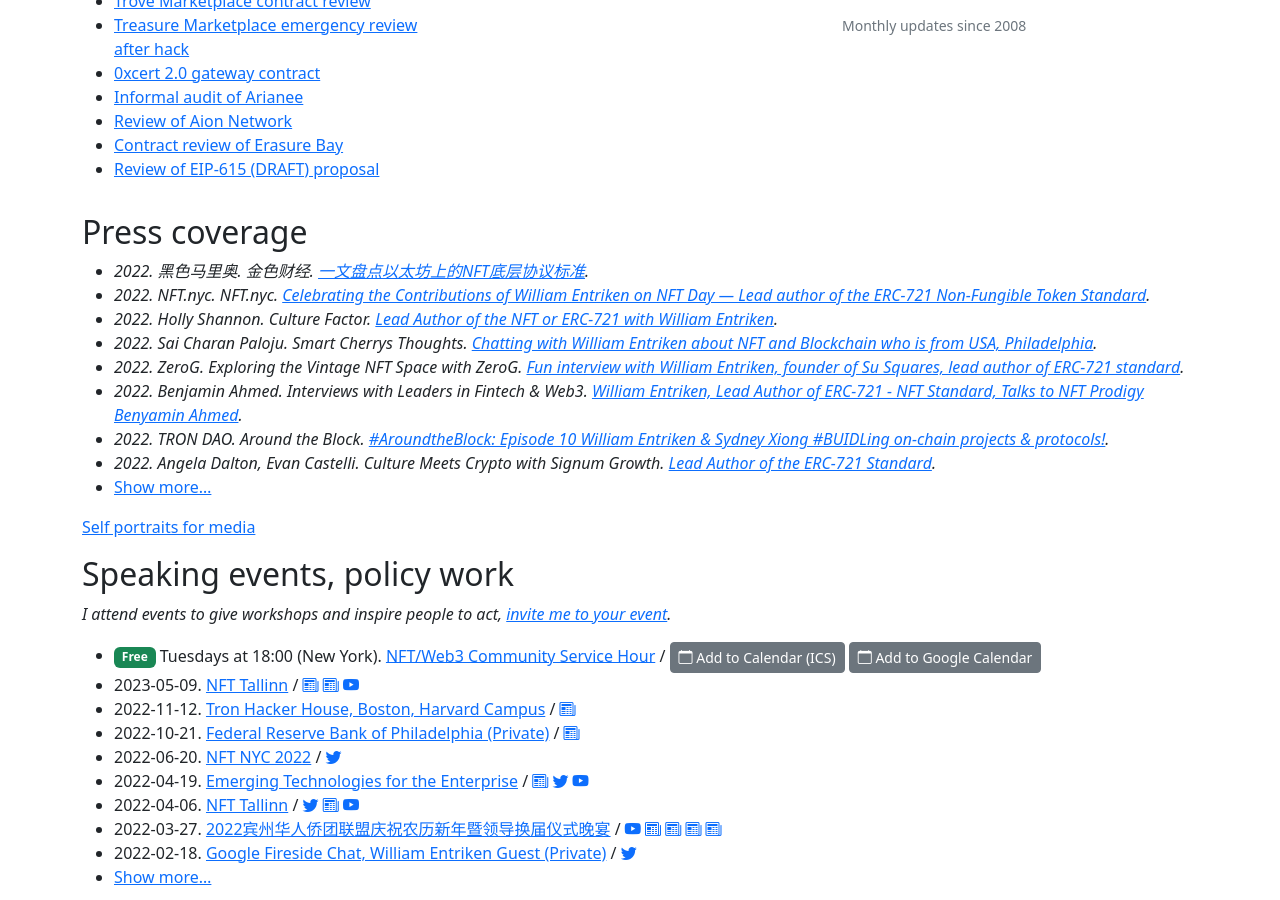
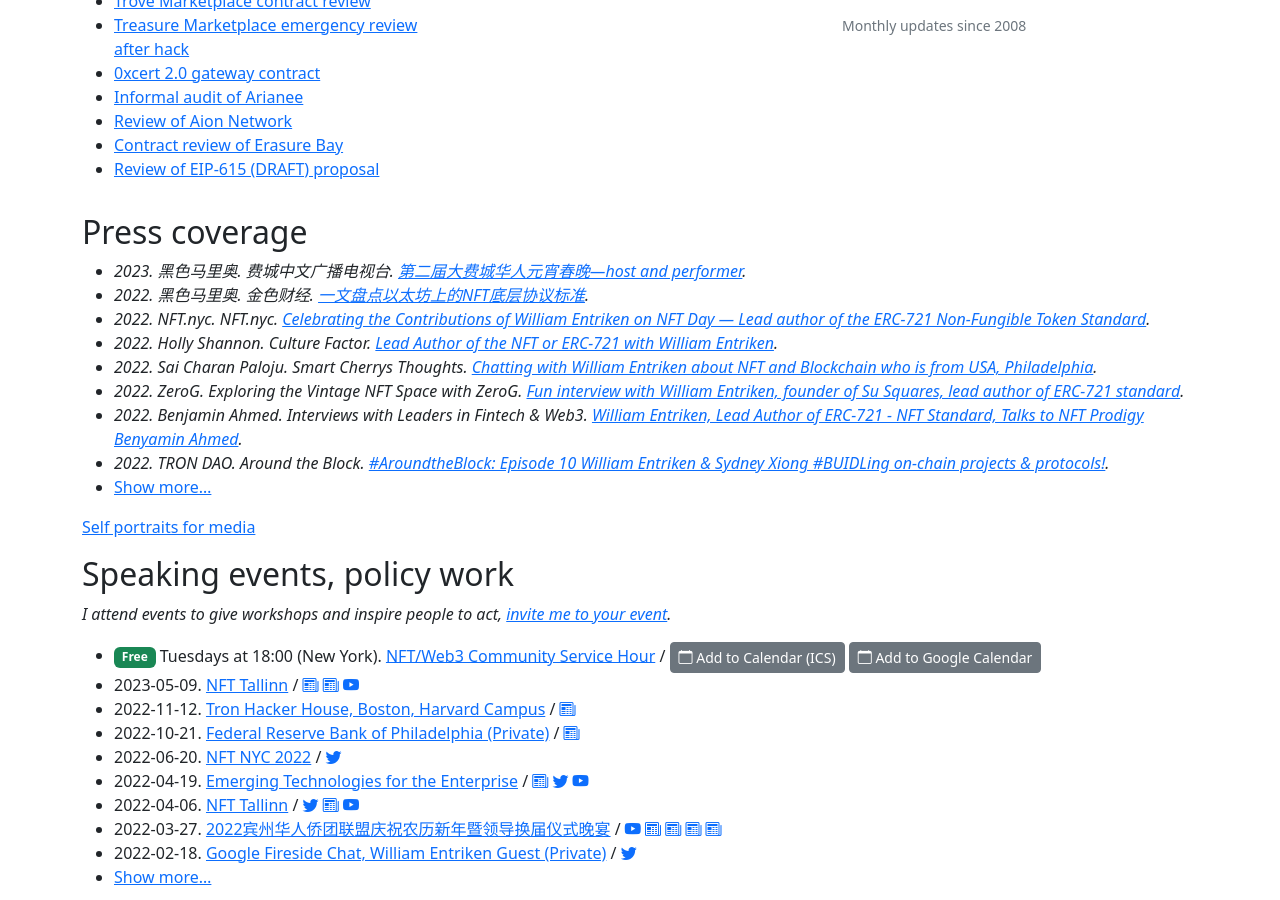
Before and after one commit to fulldecent/phor.net, a Jekyll site: the page built from index.html, in a window 1280 px wide and 900 px high, scrolled down 1252 px. Built offline with Jekyll 4.4.1, drawn with Linux system fonts in a browser that asks for light colours; nearby versions of some CDN libraries; comment, search, counter and statistics services are not loaded.

Commit message:
add appearance

```diff
--- a/_data/press-coverage.json
+++ b/_data/press-coverage.json
@@ -1,4 +1,11 @@
 [
+  {
+    "date": "2023-02-05",
+    "authors": ["黑色马里奥"],
+    "publication": "费城中文广播电视台",
+    "url": "https://www.youtube.com/watch?v=XiPGqlXhZFk",
+    "title": "第二届大费城华人元宵春晚—host and performer"
+  },
   {
     "date": "2022-12-25",
     "authors": ["黑色马里奥"],
```
